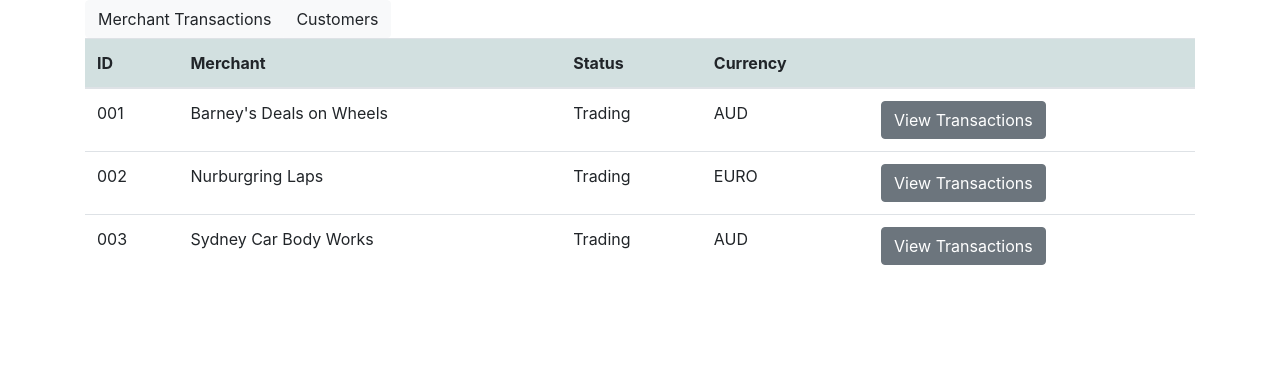
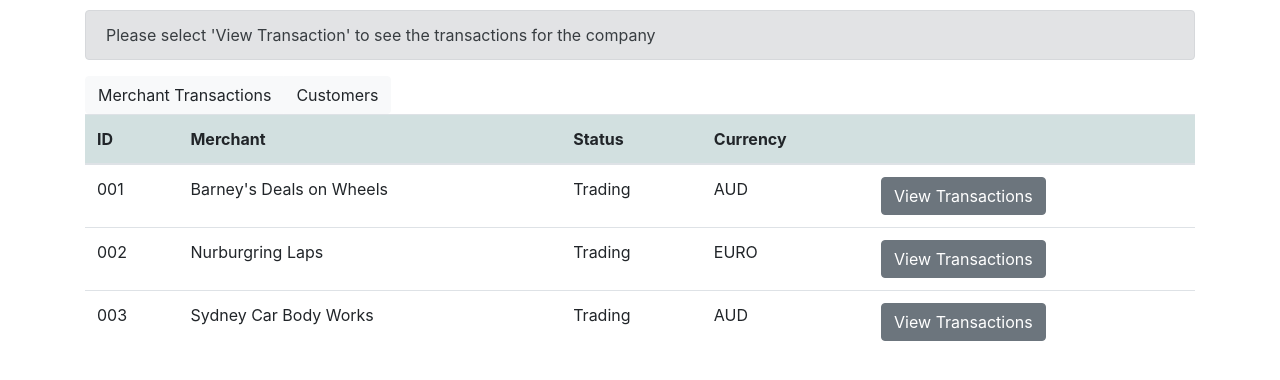
Before and after one commit to annie-kailath/transaction-history, a React (Create React App) app in the folder transaction-history/: page / in a window 1280 px wide. Shown: the top 380 px of the page. Built offline with nearby package versions, Linux system fonts and the light colour scheme.

Commit message:
Added message when no company is selected

```diff
--- a/transaction-history/src/components/App.js
+++ b/transaction-history/src/components/App.js
@@ -8,10 +8,12 @@ class App extends Component {
     constructor(props) {
         super(props);
         this.state = {
-            merchantTransaction: true
+            merchantTransaction: true,
+            showMessage: true
         };
         this.displayMerchantDetails = this.displayMerchantDetails.bind(this);
         this.displayCustomers = this.displayCustomers.bind(this);
+        this.showMessage = this.showMessage.bind(this);
     }
     displayMerchantDetails() {
         this.setState(state => ({
@@ -24,9 +26,14 @@ class App extends Component {
         }));
     }
 
+    showMessage(props) {
+        this.setState({ showMessage: false })
+    }
+
     render() {
         let table;
         let merchantTransaction = this.state.merchantTransaction;
+        let viewTransactionMessage = "Please select 'View Transaction' to see the transactions for the company";
         if (merchantTransaction) {
             let merchantDetails = merchants.map(merchant => {
                 let transactionList = merchant.transactions.map(transaction => {
@@ -38,7 +45,7 @@ class App extends Component {
                 })
                 return ({ id: merchant.id, name: merchant.name, isTrading: merchant.isTrading, currency: merchant.currency, transactions: transactionList })
             })
-            table = <MerchantTransactions transactionsData={merchantDetails}/>
+            table = <MerchantTransactions transactionsData={merchantDetails} setMessage={this.showMessage} />
         }
         else {
             let custumerDetails = customers.map((customer) => {
@@ -48,7 +55,7 @@ class App extends Component {
             table = <Customers customersData={custumerDetails} />
         }
         return (<div className="container">
-            <div>{this.state.message}</div>
+            {this.state.showMessage ? <ViewTransactionMessage message={viewTransactionMessage} /> : null}
             <div className="btn-group" role="group" aria-label="Transactions">
                 <button type="button" className="btn btn-light" onClick={this.displayMerchantDetails}>Merchant Transactions</button>
                 <button type="button" className="btn btn-light" onClick={this.displayCustomers}>Customers</button>
@@ -57,5 +64,5 @@ class App extends Component {
         </div >)
     }
 }
-
+const ViewTransactionMessage = ({ message }) => { return (<div className="alert alert-secondary" role="alert">{message}</div>) }
 export default App
--- a/transaction-history/src/components/MerchantTransactions.js
+++ b/transaction-history/src/components/MerchantTransactions.js
@@ -22,6 +22,7 @@ class MerchantTransactions extends Component {
     }
     setMerchantName = (name) => {
         this.setState({ selectedMerchant: name })
+        this.props.setMessage(false);
     }
 
     render() {
--- a/transaction-history/src/index.css
+++ b/transaction-history/src/index.css
@@ -15,3 +15,7 @@ code {
 th {
      background-color: #d2e0e0;
 }
+
+.container{
+  margin: 10px;
+}
```
